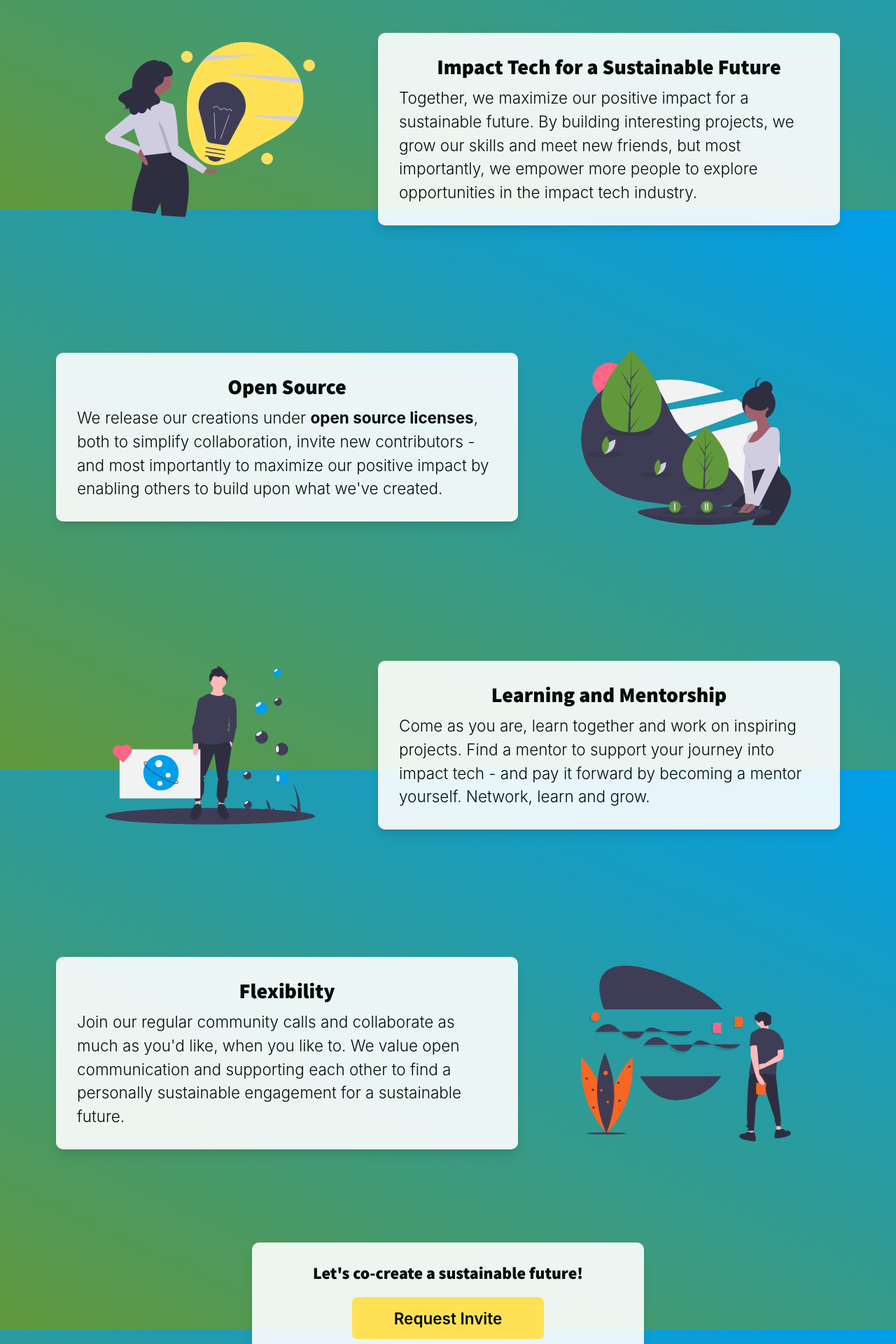
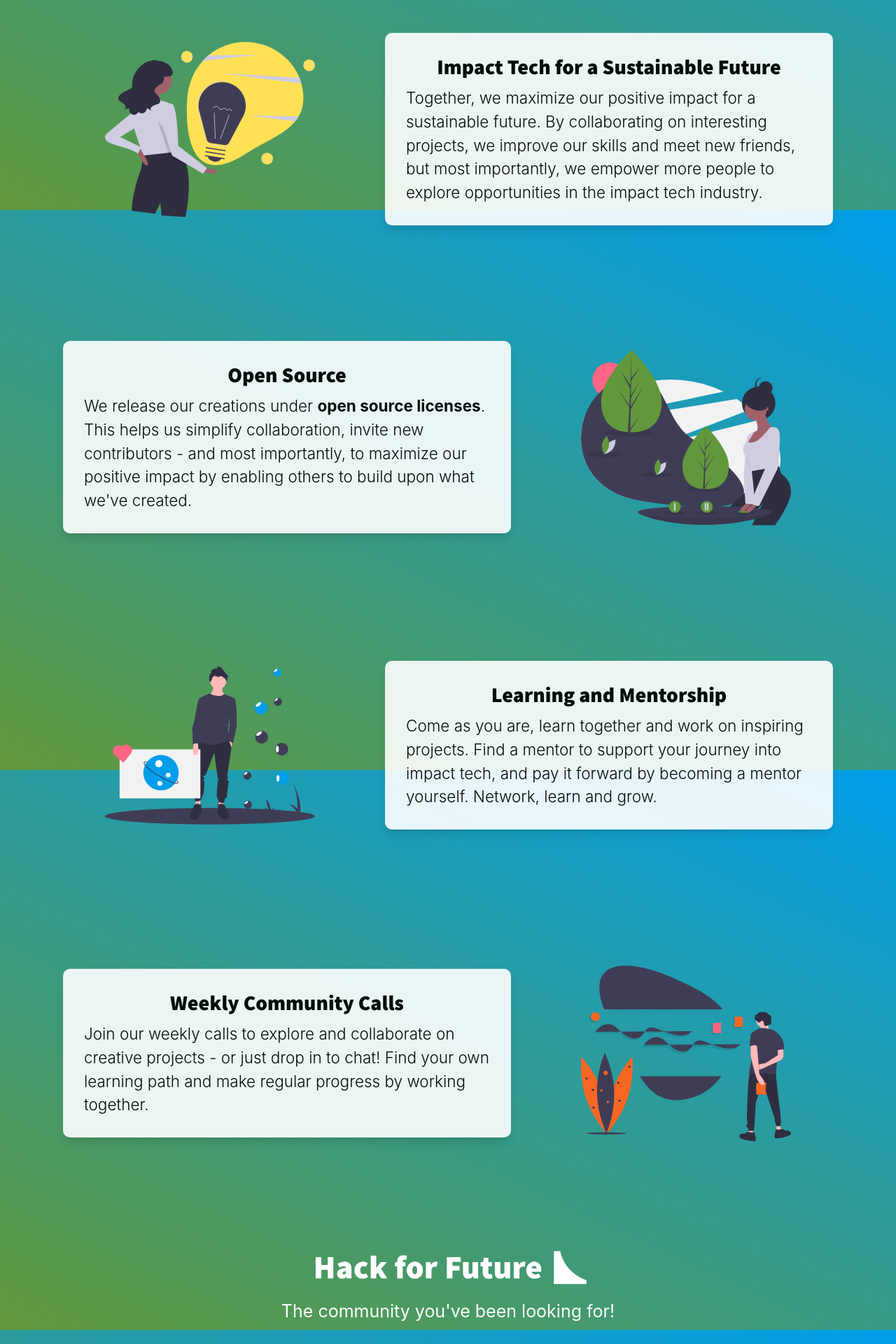
Before and after one commit to Greenheart/hackforfuture.org, a Next.js app: page / in a window 1280 px wide. Shown: the part 500-2420 px from the top of the page at 70% size. Built offline with nearby package versions, Linux system fonts and the light colour scheme.

Commit message:
Improve content and responsive layout

```diff
--- a/components/IntroSection.tsx
+++ b/components/IntroSection.tsx
@@ -49,7 +49,9 @@
             />
         </Box>
         <Card
-            mx={[0, 4, 0]}
+            // mx={[0, 4, 0]}
+            mx="auto"
+            maxW={['sm', 'md', 'lg']}
             display="grid"
             gridTemplateColumns="1fr"
             gridTemplateRows="min-content min-content"
--- a/pages/about.tsx
+++ b/pages/about.tsx
@@ -7,6 +7,7 @@
 import Image from 'next/image'
 
 import { siteName } from '../shared/constants'
+import Divider from '../components/Divider'
 
 const About = () => (
     <Layout maxW="xl" fontSize={[16, null, 20]}>
@@ -35,7 +36,9 @@
             </NextLink>
         </Center>
 
-        <Partners pt="20" />
+        <Divider my="8" />
+
+        <Partners />
     </Layout>
 )
 
--- a/pages/index.tsx
+++ b/pages/index.tsx
@@ -1,6 +1,6 @@
-import { Box, Center, Heading, Text, Link } from '@chakra-ui/react'
+import { Box, Center, Heading, Text, Link, Flex } from '@chakra-ui/react'
+import Image from 'next/image'
 
-import Card from '../components/Card'
 import IntroSection from '../components/IntroSection'
 import PrimaryCTA from '../components/PrimaryCTA'
 import Layout from '../layouts/Layout'
@@ -18,14 +18,14 @@
                     </Heading>
 
                     <Text
-                        fontSize={['xl', null, null, 'xl']}
+                        fontSize={['md', null, 'lg', 'xl']}
                         fontWeight="normal"
                         maxW="xl"
                     >
                         {description}
                     </Text>
 
-                    <PrimaryCTA w={['unset']} />
+                    <PrimaryCTA w="unset" />
                 </Center>
 
                 <Box maxW="4xl" mt="20" mx="auto">
@@ -41,11 +41,15 @@
                         content={
                             <Text>
                                 Together, we maximize our positive impact for a
-                                sustainable future. By building interesting
-                                projects, we grow our skills and meet new
-                                friends, but most importantly, we empower more
-                                people to explore opportunities in the impact
-                                tech industry.
+                                sustainable future. By collaborating on
+                                interesting projects, we improve our skills and
+                                meet new friends, but most importantly, we
+                                empower more people to explore opportunities in
+                                the impact tech industry.
+                                {/* &nbsp; By collaborating on interesting projects, we
+                                improve our skills and meet new friends. More
+                                importantly, we empower more people to explore
+                                opportunities in the impact tech industry. */}
                             </Text>
                         }
                     />
@@ -69,10 +73,10 @@
                                 >
                                     open source licenses
                                 </Link>
-                                , both to simplify collaboration, invite new
-                                contributors - and most importantly to maximize
-                                our positive impact by enabling others to build
-                                upon what we've created.
+                                . This helps us simplify collaboration, invite
+                                new contributors - and most importantly, to
+                                maximize our positive impact by enabling others
+                                to build upon what we've created.
                             </Text>
                         }
                     />
@@ -89,7 +93,7 @@
                                 <Text>
                                     Come as you are, learn together and work on
                                     inspiring projects. Find a mentor to support
-                                    your journey into impact tech - and pay it
+                                    your journey into impact tech, and pay it
                                     forward by becoming a mentor yourself.
                                     Network, learn and grow.
                                 </Text>
@@ -104,31 +108,64 @@
                             alt:
                                 'Man brainstorming, thinking and organizing new ideas',
                         }}
-                        heading="Flexibility"
+                        heading="Weekly Community Calls"
                         content={
                             <Text>
-                                Join our regular community calls and collaborate
-                                as much as you'd like, when you like to. We
-                                value open communication and supporting each
-                                other to find a personally sustainable
-                                engagement for a sustainable future.
+                                Join our weekly calls to explore and collaborate
+                                on creative projects - or just drop in to chat!
+                                Find your own learning path and make regular
+                                progress by working together.
                             </Text>
                         }
                     />
 
-                    <Card textAlign="center" mx={[0, 6, 'auto']} maxW="md">
+                    {/* <Card
+                        textAlign="center"
+                        // mx={[0, 4, 'auto']}
+                        mx="auto"
+                        maxW={['md', null, 'lg']}
+                    >
                         <Heading
                             as="h2"
-                            fontSize={[20, null, 24]}
+                            fontSize={['md', null, 'lg']}
                             textAlign="center"
                         >
-                            Let's co-create a sustainable future!
+                            The community you've been looking for!
                         </Heading>
 
                         <Center>
                             <PrimaryCTA mt="4" />
                         </Center>
-                    </Card>
+                    </Card> */}
+
+                    <Flex
+                        textAlign="center"
+                        mx="auto"
+                        maxW={['md', null, 'lg']}
+                        justifyContent="center"
+                        flexDirection="column"
+                    >
+                        <Box h="70px" w="100%" position="relative" mx="auto">
+                            <Image
+                                src="/images/hackforfuture-logo-white-1350x225.png"
+                                alt={`${siteName} logo`}
+                                loading="eager"
+                                priority
+                                layout="fill"
+                                objectFit="contain"
+                            />
+                        </Box>
+
+                        <Text
+                            fontSize={['md', null, 'lg', 'xl']}
+                            my="2"
+                            fontWeight="400"
+                        >
+                            The community you've been looking for!
+                        </Text>
+
+                        <PrimaryCTA mt="4" alignSelf="center" />
+                    </Flex>
                 </Box>
 
                 <Divider />
```
